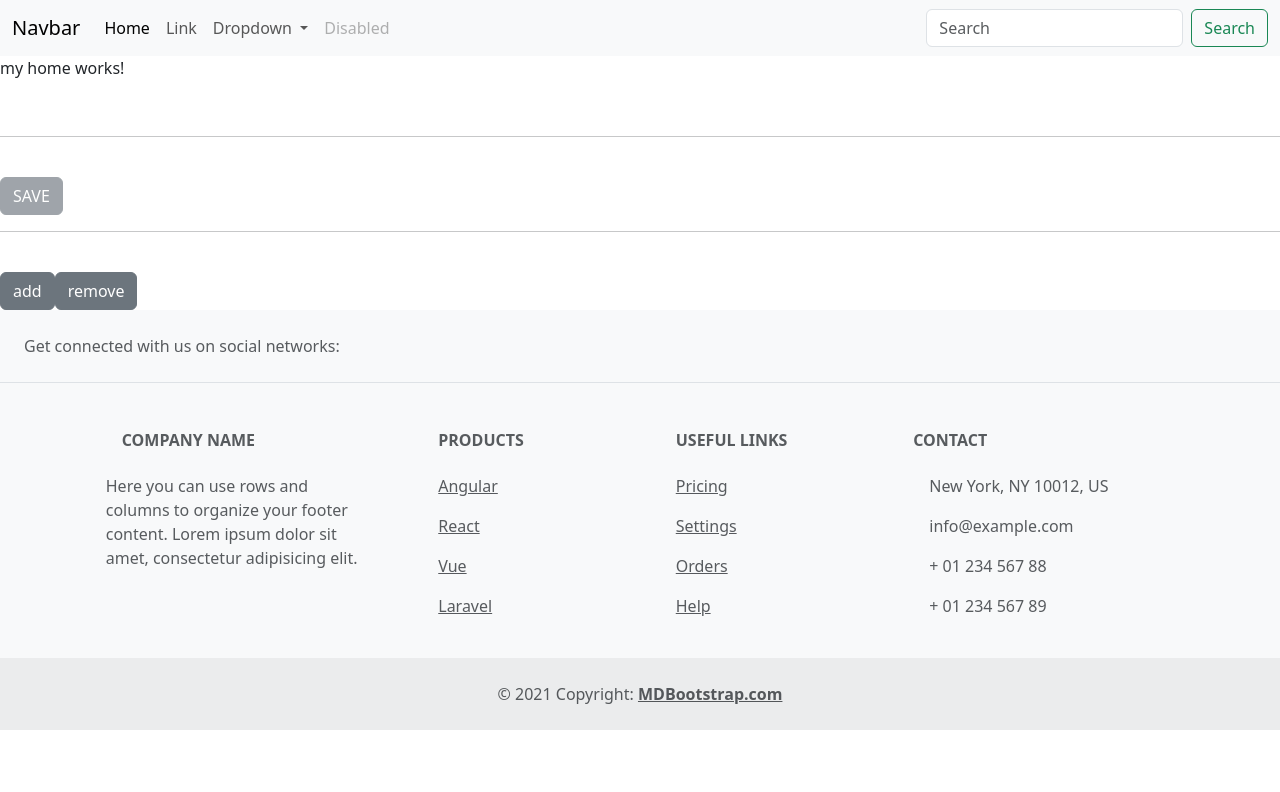
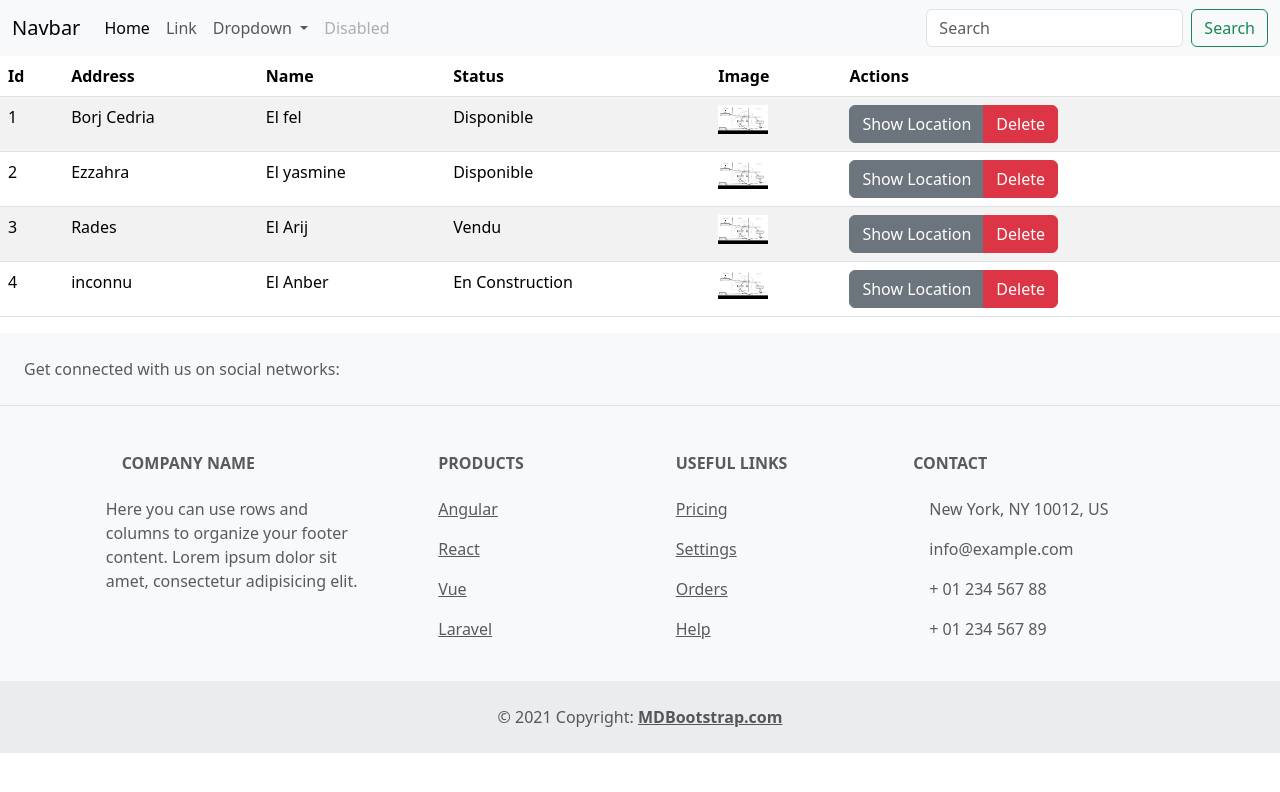
Before and after one commit to hendzormati/Angular, an Angular app: page / in a window 1280 px wide. Shown: the top 792 px of the page. Built offline with nearby package versions, Linux system fonts and the light colour scheme.

Commit message:
creating the residence component and display of the list

```diff
--- a/src/app/app.component.html
+++ b/src/app/app.component.html
@@ -1,3 +1,3 @@
 <app-header></app-header>
-<app-home></app-home>
+<app-residence></app-residence>
 <app-footer></app-footer>
--- a/src/app/home/home.component.html
+++ b/src/app/home/home.component.html
@@ -1,4 +1,6 @@
+<p>{{text}} works!</p>
 <p>{{name}} works!</p>
+
 <br>
 <hr>
 <br>
@@ -7,4 +9,7 @@
 <hr>
 <br>
 <button class="btn btn-secondary" (click)="add()">add</button>
-<button class="btn btn-secondary" (click)="remove()">remove</button>
+<button class="btn btn-secondary" (mouseenter)="remove()">enter to remove </button>
+<br>
+<br>
+<input type="text" [(ngModel)]="name">
--- a/src/app/home/home.component.ts
+++ b/src/app/home/home.component.ts
@@ -6,11 +6,11 @@ import { Component } from '@angular/core';
   styleUrls: ['./home.component.css']
 })
 export class HomeComponent {
-name="my home"; //interpolation
+name="hend"; //interpolation
+text="";
 status=true;
 i =0;
 // event biding
-add(){this.i++;console.log("salut"); this.name=" clicked "+this.i;}
-remove(){this.i--;console.log("salut"); this.name=" clicked "+this.i;}
-
+add(){this.i++; this.text=" clicked "+this.i;}
+remove(){this.i--;this.text=" clicked "+this.i;}
 }
--- /dev/null
+++ b/src/app/residence/residence.component.html
@@ -0,0 +1,27 @@
+<table class="table table-striped">
+  <thead>
+    <tr>
+      <th>Id</th>
+      <th>Address</th>
+      <th>Name</th>
+      <th>Status</th>
+      <th>Image</th>
+      <th>Actions</th>
+    </tr>
+  </thead>
+  <tbody>
+    <!-- boucle for same as for each made for listResidence-->
+    <tr *ngFor="let residence of listResidences" >
+      <td>{{residence.id}}</td>
+     <td>{{residence.address}}</td>
+      <td>{{residence.name}}</td>
+      <td>{{residence.status}}</td>
+      <td><img [src]=residence.image width="50"></td> <!-- using the data binging-->
+      <td>
+        <div class="btn-group">
+        <button class="btn btn-secondary">Show Location</button>
+        <button class="btn btn-danger">Delete</button>
+      </div>
+      </td>
+    </tr>
+  </tbody>
--- /dev/null
+++ b/src/app/residence/residence.component.ts
@@ -0,0 +1,21 @@
+import { Component } from '@angular/core';
+import { Residence } from 'src/core/models/Residence';
+@Component({
+  selector: 'app-residence',
+  templateUrl: './residence.component.html',
+  styleUrls: ['./residence.component.css']
+})
+export class ResidenceComponent {
+  listResidences:Residence[]=[
+    {id:1,"name": "El fel","address":"Borj Cedria",
+    "image":"../../assets/images/img.png", status: "Disponible"},
+    {id:2,"name": "El yasmine",
+    "address":"Ezzahra","image":"../../assets/images/img.png", status:
+    "Disponible" },
+    {id:3,"name": "El Arij",
+    "address":"Rades","image":"../../assets/images/img.png", status:
+    "Vendu"},
+    {id:4,"name": "El Anber","address":"inconnu",
+    "image":"../../assets/images/img.png", status: "En Construction"}
+    ];
+     }
--- /dev/null
+++ b/src/core/models/Residence.ts
@@ -0,0 +1,7 @@
+export class Residence {
+    id!: number;
+    name!: string;
+    address!: string;
+    image!: string;
+    status!: string;
+    }
```
Also changed, not shown: src/app/app.module.ts (+6 -3 lines), src/app/residence/residence.component.css (added), src/assets/images/img.png (added), 1 other file (tests, documents, lock files or other folders).
